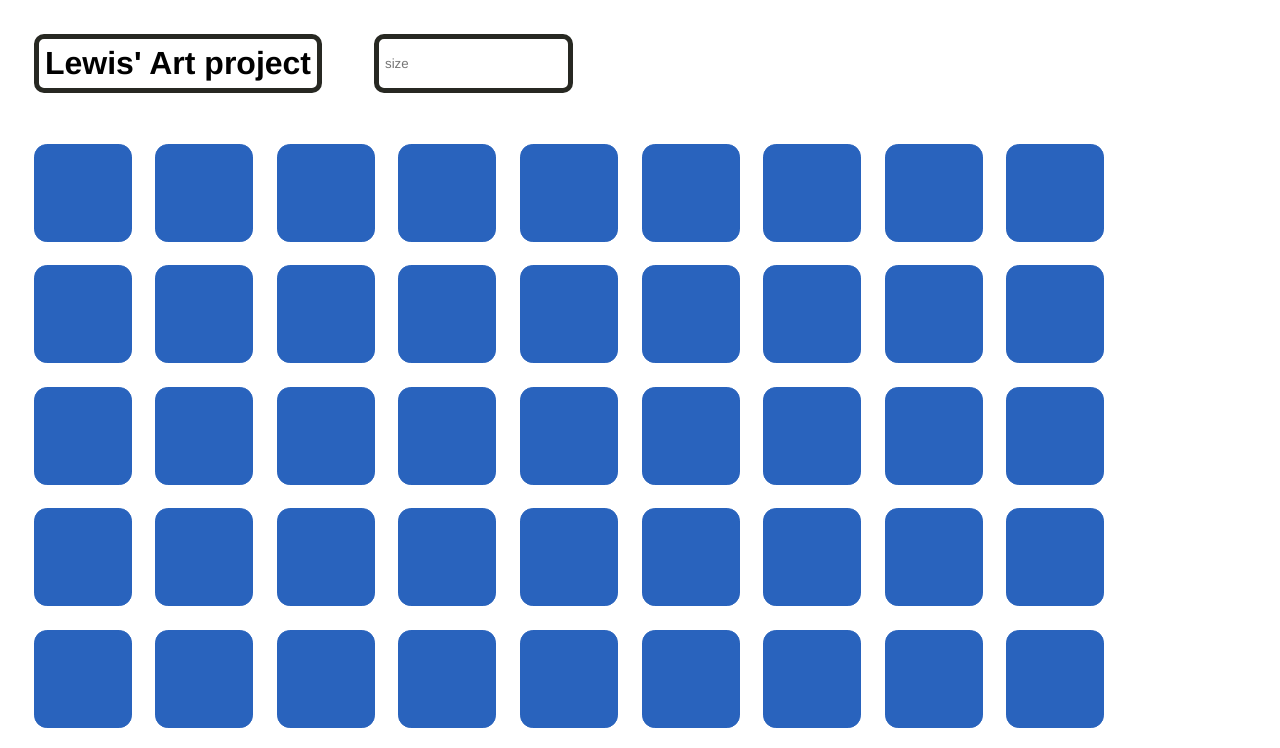
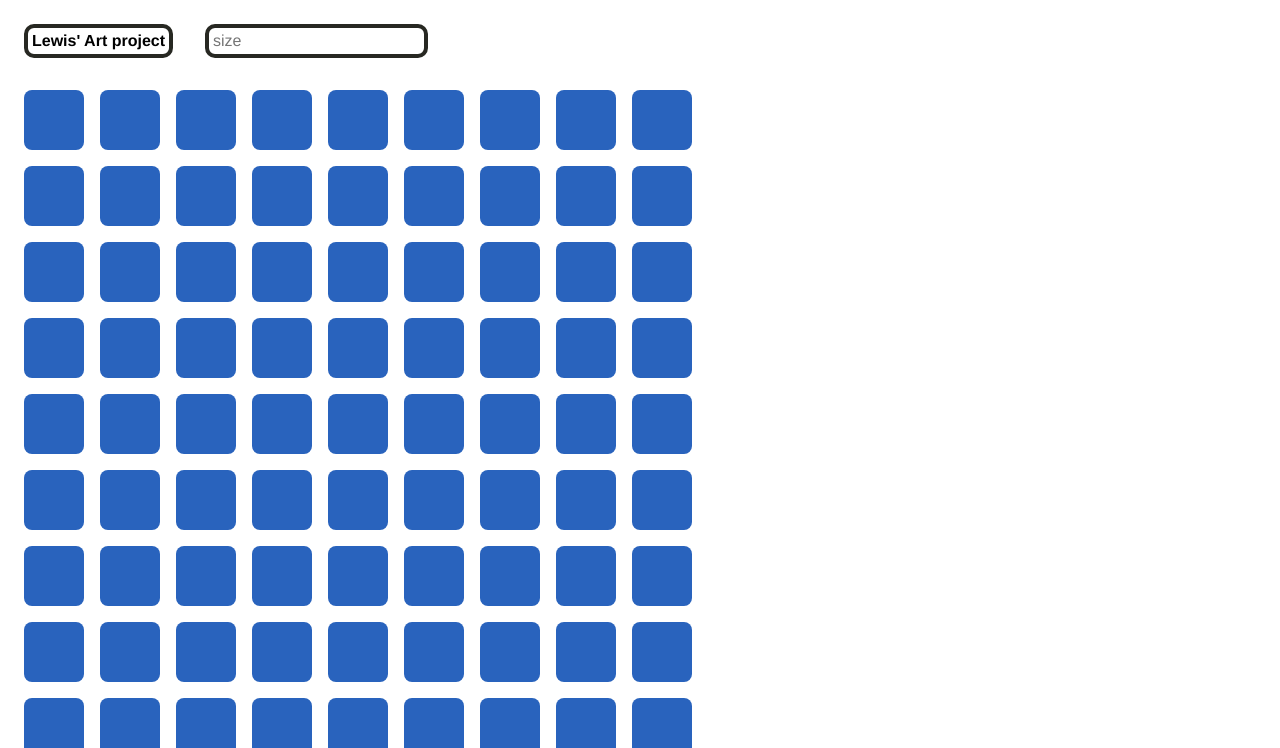
Before and after one commit to LewisGRobotics/art-project, an Angular app in the folder art-project/: page / in a window 1280 px wide. Shown: the top 748 px of the page. Built offline with nearby package versions, Linux system fonts and the light colour scheme.

Commit message:
Consider if device is in landscape or portrait mode

```diff
--- a/art-project/src/app/app.component.scss
+++ b/art-project/src/app/app.component.scss
@@ -6,8 +6,9 @@ $y: #c90;
 
 h1, .sizeBox{
     font-family:'Franklin Gothic Medium';
+    font-size: 2vw;
     margin: 2vw;
-    border: 5px solid $bl;
+    border: .5vw solid $bl;
     border-radius: 10px;
     width:fit-content;
     padding: .5vw;
@@ -37,9 +38,51 @@ div{
     &.solidSquare{
         align-self: center;
         background-color: $b;
-        border: 1px solid $b;
         border-radius: 1vw;
         height: 7.5vw;
         width: 7.5vw;
     }
 }
+
+@media only screen and (orientation: landscape) {
+
+    h1, .sizeBox{
+        font-family:'Franklin Gothic Medium';
+        font-size: 2vh;
+        margin: 2vh;
+        border: .5vh solid $bl;
+        border-radius: 10px;
+        width:fit-content;
+        padding: .5vh;
+    }
+
+    .header{
+        display: flex;
+        flex-direction: row;
+    }
+
+    .container{
+        margin: 1vh;
+    }
+
+    .column{
+        display: grid;
+        grid-auto-rows: 7.5vh;
+        grid-auto-columns: 7.5vh;
+    }
+    .row{
+        display: inline-grid;
+        row-gap: 2vh;
+        margin: 1vh;
+    }
+
+    div{
+        &.solidSquare{
+            align-self: center;
+            background-color: $b;
+            border-radius: 1vh;
+            height: 7.5vh;
+            width: 7.5vh;
+        }
+    }
+}
```
